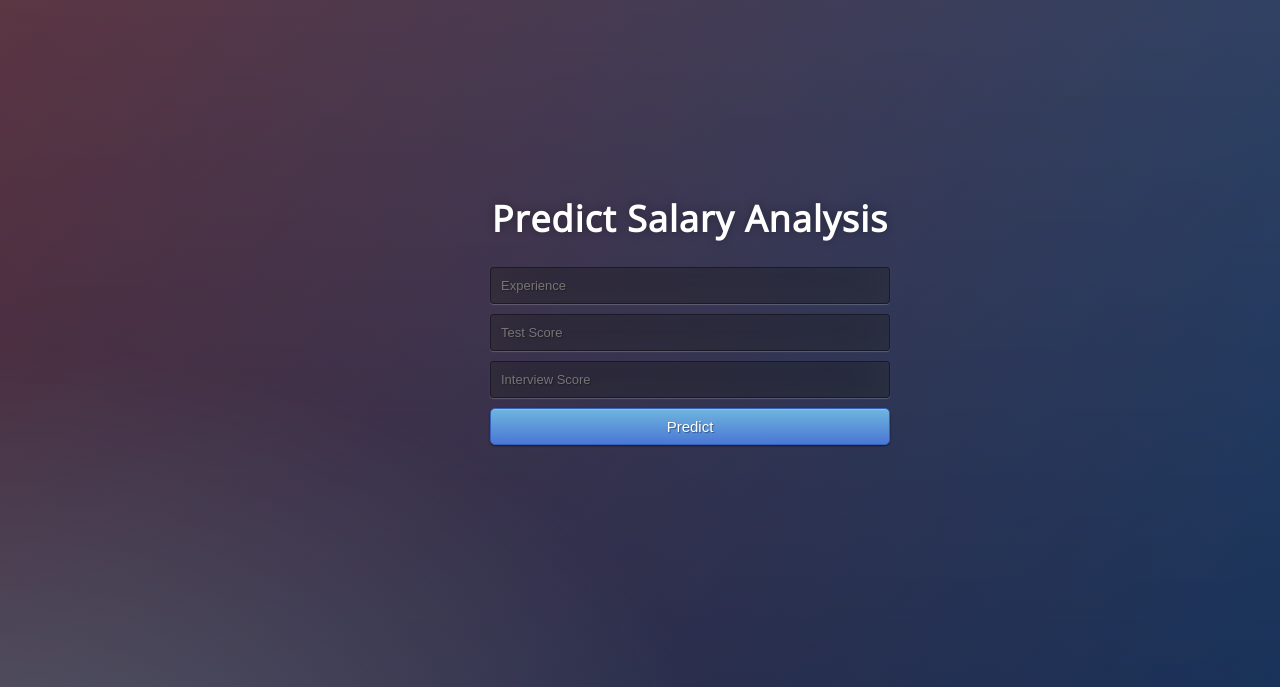
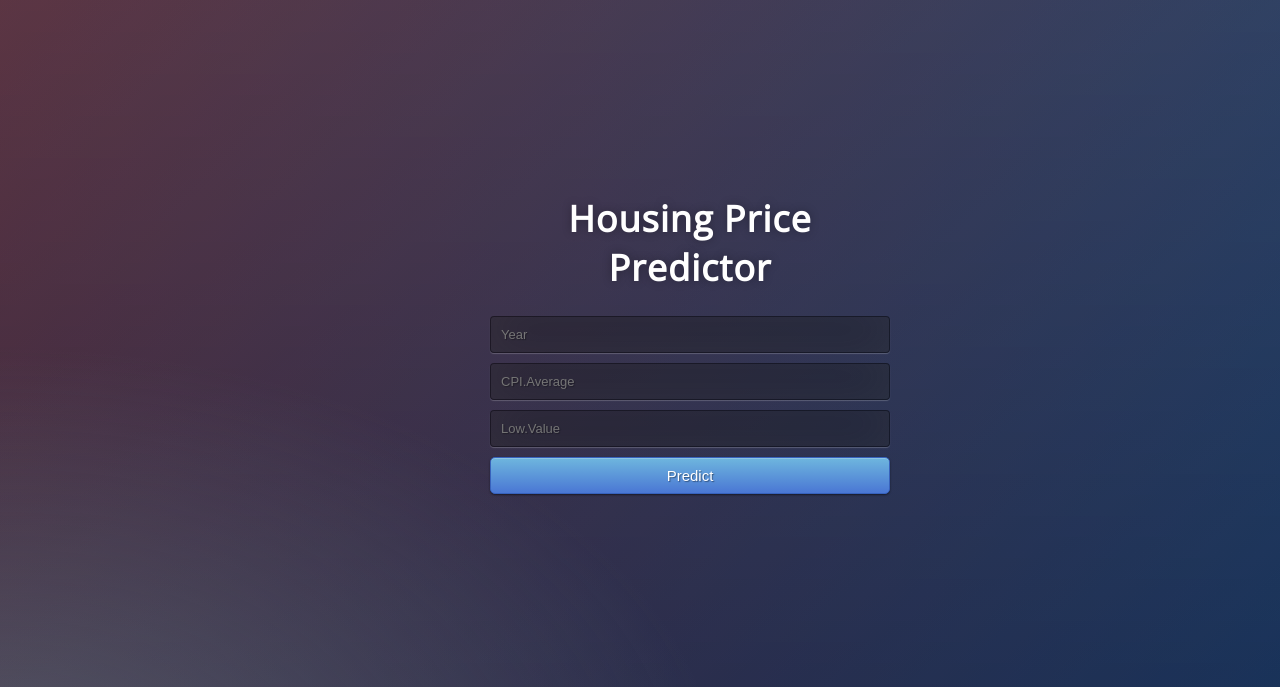
Before and after one commit to anushirahatti/housing-price-prediction-app, a Flask app: page / in a window 1280 px wide. Shown: the top 687 px of the page. Run offline with Flask 2, Linux system fonts and the light colour scheme; parts of the project's set-up code (start-up, migrations or seed data) failed here and were passed over.

Commit message:
adding flask app

```diff
--- a/templates/index.html
+++ b/templates/index.html
@@ -3,7 +3,7 @@
 <!--From https://codepen.io/frytyler/pen/EGdtg-->
 <head>
   <meta charset="UTF-8">
-  <title>ML API</title>
+  <title>Housing Price Predicton App</title>
   <link href='https://fonts.googleapis.com/css?family=Pacifico' rel='stylesheet' type='text/css'>
 <link href='https://fonts.googleapis.com/css?family=Arimo' rel='stylesheet' type='text/css'>
 <link href='https://fonts.googleapis.com/css?family=Hind:300' rel='stylesheet' type='text/css'>
@@ -14,13 +14,13 @@
 
 <body>
  <div class="login">
-	<h1>Predict Salary Analysis</h1>
+	<h1>Housing Price Predictor</h1>
 
      <!-- Main Input For Receiving Query to our ML -->
     <form action="{{ url_for('predict')}}"method="post">
-    	<input type="text" name="experience" placeholder="Experience" required="required" />
-        <input type="text" name="test_score" placeholder="Test Score" required="required" />
-		<input type="text" name="interview_score" placeholder="Interview Score" required="required" />
+    	<input type="text" name="Year" placeholder="Year" required="required" />
+        <input type="text" name="CPI.Average" placeholder="CPI.Average" required="required" />
+		<input type="text" name="Low.Value" placeholder="Low.Value" required="required" />
 
         <button type="submit" class="btn btn-primary btn-block btn-large">Predict</button>
     </form>
```
Also changed, not shown: 1 other file.
